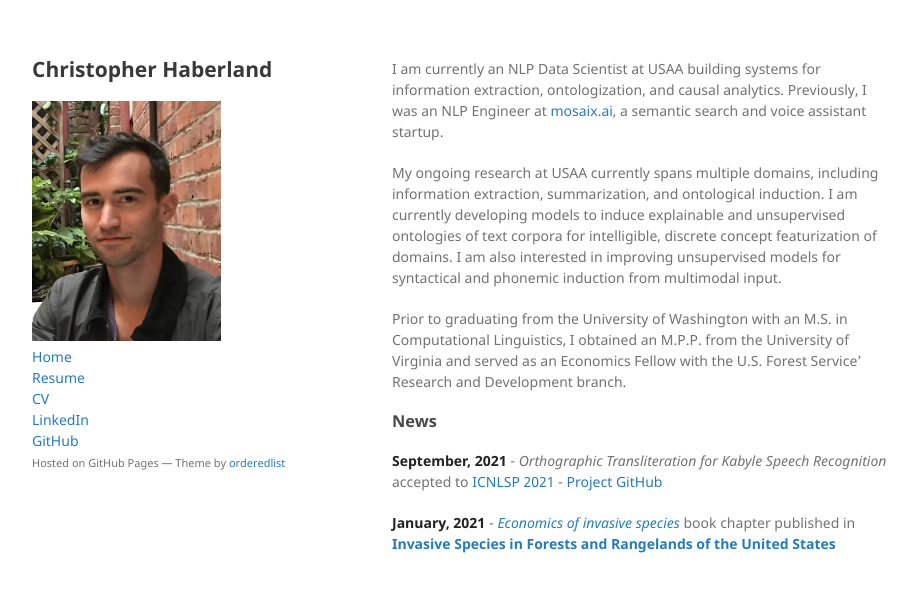
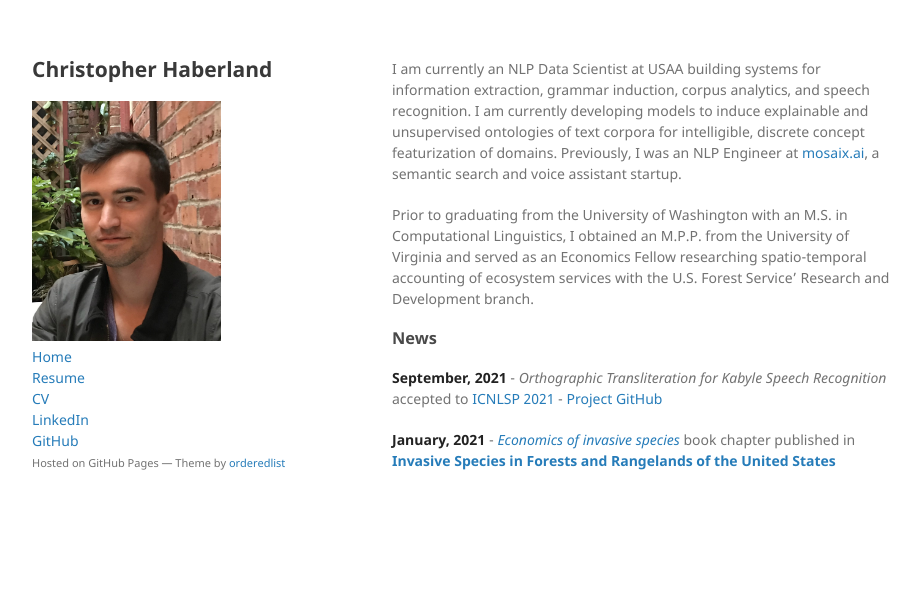
Before and after one commit to argideritzalpea/argideritzalpea.github.io, a Jekyll site: the page built from index.md, in a window 1280 px wide. Shown: the top 592 px of the page, without its empty margins (178-1098 px from the left). Built offline with Jekyll 4.4.1, drawn with Linux system fonts in a browser that asks for light colours; our own code applies the rules of GitHub Pages for plain Markdown files.

Commit message:
Update index.md

```diff
--- a/index.md
+++ b/index.md
@@ -1,8 +1,7 @@
-I am currently an NLP Data Scientist at USAA building systems for information extraction, ontologization, and causal analytics. Previously, I was an NLP Engineer at [mosaix.ai](https://www.mosaix.ai/), a semantic search and voice assistant startup.
+I am currently an NLP Data Scientist at USAA building systems for information extraction, grammar induction, corpus analytics, and speech recognition. I am currently developing models to induce explainable and unsupervised ontologies of text corpora for intelligible, discrete concept featurization of domains.
+Previously, I was an NLP Engineer at [mosaix.ai](https://www.mosaix.ai/), a semantic search and voice assistant startup.
 
-My ongoing research at USAA currently spans multiple domains, including information extraction, summarization, and ontological induction. I am currently developing models to induce explainable and unsupervised ontologies of text corpora for intelligible, discrete concept featurization of domains. I am also interested in improving unsupervised models for syntactical and phonemic induction from multimodal input.
-
-Prior to graduating from the University of Washington with an M.S. in Computational Linguistics, I obtained an M.P.P. from the University of Virginia and served as an Economics Fellow with the U.S. Forest Service' Research and Development branch.
+Prior to graduating from the University of Washington with an M.S. in Computational Linguistics, I obtained an M.P.P. from the University of Virginia and served as an Economics Fellow researching spatio-temporal accounting of ecosystem services with the U.S. Forest Service' Research and Development branch.
 
 ### News
 
```
